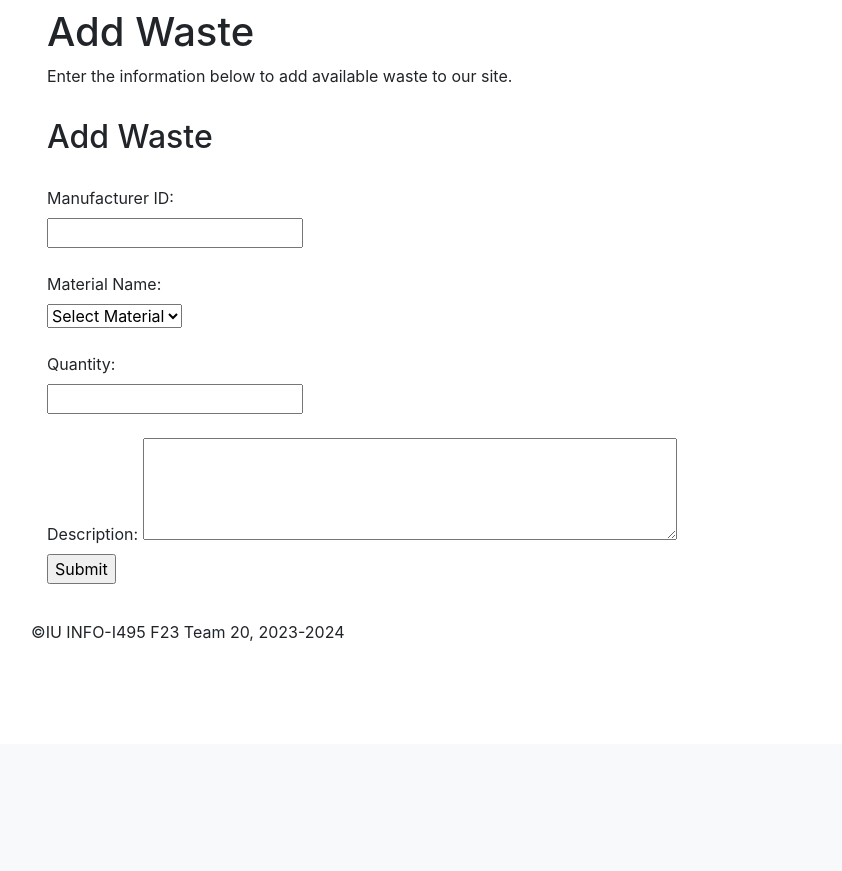
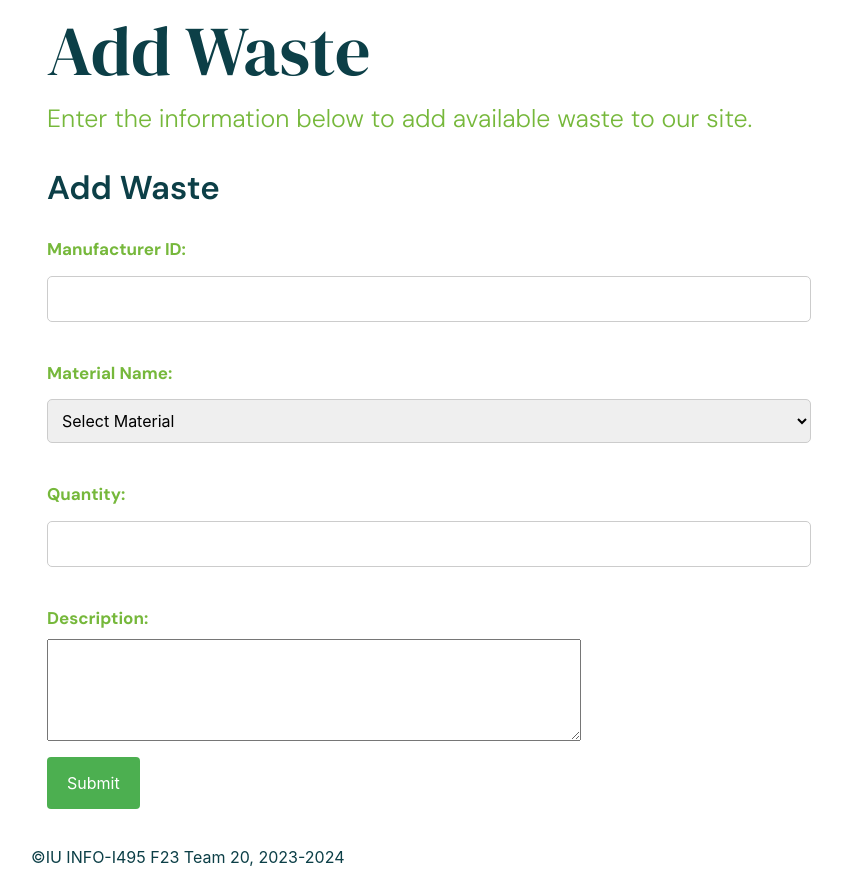
Before and after one commit to khribal/sustainacycle, a PHP site: page /add-waste.php in a window 1280 px wide. Shown: the part 56-927 px from the top of the page, without its empty margins (47-889 px from the left). Before the commit the page ends 697 px from the top, so only its background shows below. Run offline with PHP 8.4, Linux system fonts and the light colour scheme; data comes from the database, SQL or seed files in the repository; data that the repository does not hold is empty.

Commit message:
Add-waste.php styling

```diff
--- a/add-waste.php
+++ b/add-waste.php
@@ -5,25 +5,29 @@
     <meta name="viewport" content="width=device-width, initial-scale=1.0">
     <!-- Bootstrap -->
     <link rel="stylesheet" href="https://cdn.jsdelivr.net/npm/bootstrap@4.1.3/dist/css/bootstrap.min.css" integrity="sha384-MCw98/SFnGE8fJT3GXwEOngsV7Zt27NXFoaoApmYm81iuXoPkFOJwJ8ERdknLPMO" crossorigin="anonymous">
-    <link rel="stylesheet" href="css/styles.css">
+    <link rel="stylesheet" href="styles.css">
     <title>Add Waste</title>
+    <link rel="preconnect" href="https://fonts.googleapis.com">
+    <link rel="preconnect" href="https://fonts.gstatic.com" crossorigin>
+    <link href="https://fonts.googleapis.com/css2?family=DM+Sans:ital,opsz,wght@0,9..40,100..1000;1,9..40,100..1000&family=DM+Serif+Display:ital@0;1&display=swap" rel="stylesheet">
+    <link rel="icon" type="image/x-icon" href="favicon.ico">
 </head>
 <body>
 <?php include('includes/nav.php'); ?>
 
 <div class="container px-4 mx-auto p-2">
-  <h1 class="video">Add Waste</h1>
-  <p class="video">Enter the information below to add available waste to our site.</p>
+  <h1 class="add">Add Waste</h1>
+  <p class="add">Enter the information below to add available waste to our site.</p>
 
 
-  <h2>Add Waste</h2>
+  <h2 class="add">Add Waste</h2>
   <form id="wasteForm" action="process-waste.php" method="POST">
-    <label for="manufacturerID">Manufacturer ID:</label><br>
+    <label for="manufacturerID" class="add">Manufacturer ID:</label><br>
     <input type="text" id="manufacturerID" name="manufacturerID"><br><br>
 
-    <label for="materialName">Material Name:</label><br>
+    <label for="materialName" class="add">Material Name:</label><br>
     <select id="materialName" name="materialName">
-      <option value="">Select Material</option>
+      <option value="" class="add">Select Material</option>
       <?php
         $conn = mysqli_connect("db.luddy.indiana.edu", "i494f23_team20", "my+sql=i494f23_team20", "i494f23_team20");
         if (!$conn) {
@@ -43,10 +47,10 @@
         ?>
     </select><br><br>
 
-    <label for="quantity">Quantity:</label><br>
+    <label for="quantity" class="add">Quantity:</label><br>
     <input type="number" id="quantity" name="quantity"><br><br>
 
-    <label for="description">Description:</label>
+    <label for="description" class="add">Description:</label><br>
     <textarea id="description" name="description" rows="4" cols="50" readonly></textarea><br>
 
     <input type="submit" value="Submit">
--- a/styles.css
+++ b/styles.css
@@ -389,3 +389,30 @@ input[type="submit"]:hover {
     color: green;
     margin-top: 10px;
 }
+
+h1.add {
+    font-family: 'DM Serif Display', serif;
+    font-size: 70px;
+    color: var(--blue);
+}
+
+p.add {
+    font-family: "DM Sans", sans-serif;
+    font-size: 25px;
+    font-weight: 300;
+    color: var(--green);
+}
+
+h2.add {
+    font-family: "DM Sans", sans-serif;
+    font-size: 33px;
+    font-weight: 600;
+    color: var(--blue);
+}
+
+label.add {
+    font-family: "DM Sans", sans-serif;
+    font-size: 17px;
+    /* font-weight: 300; */
+    color: var(--green);
+}
```
